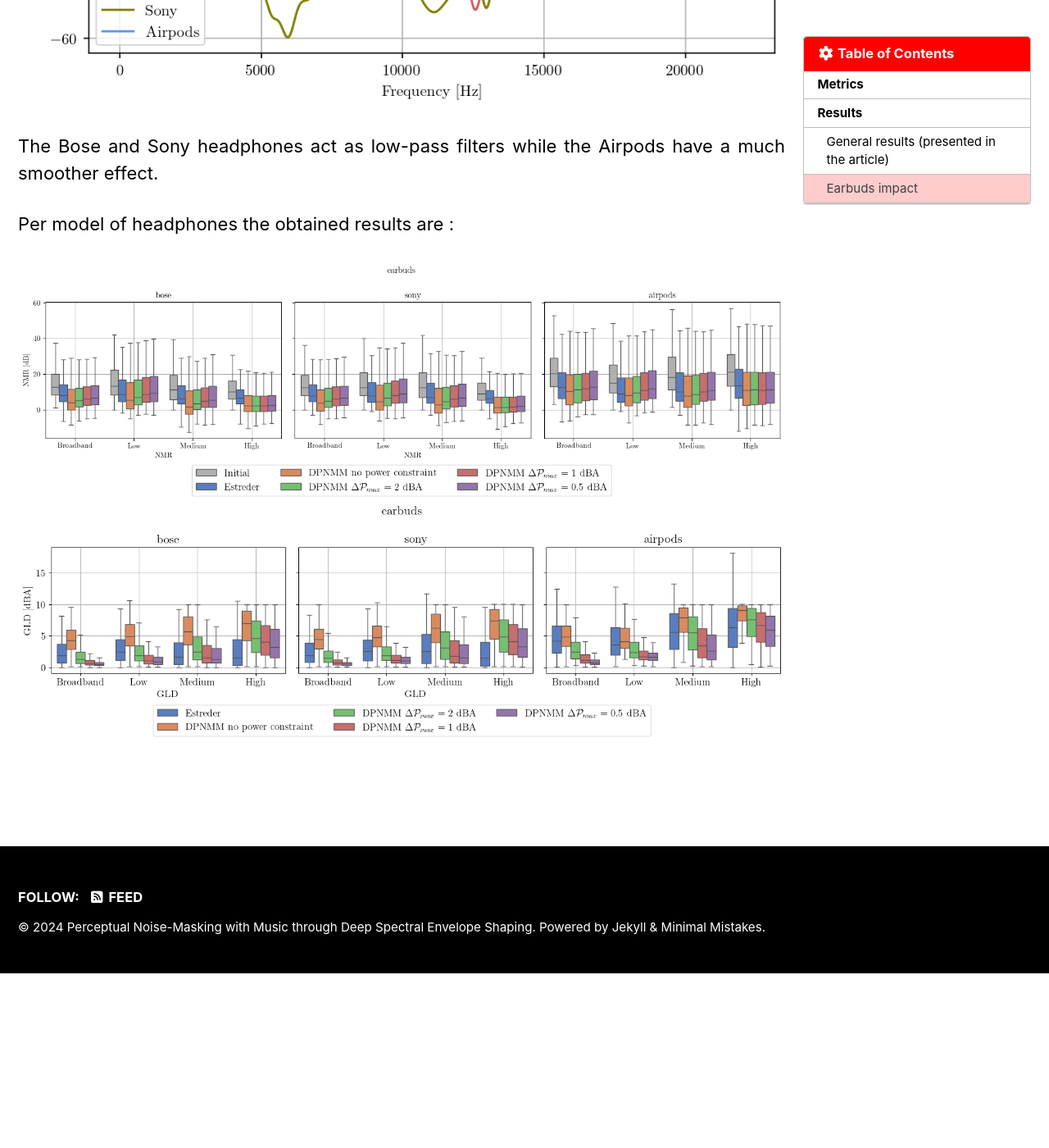
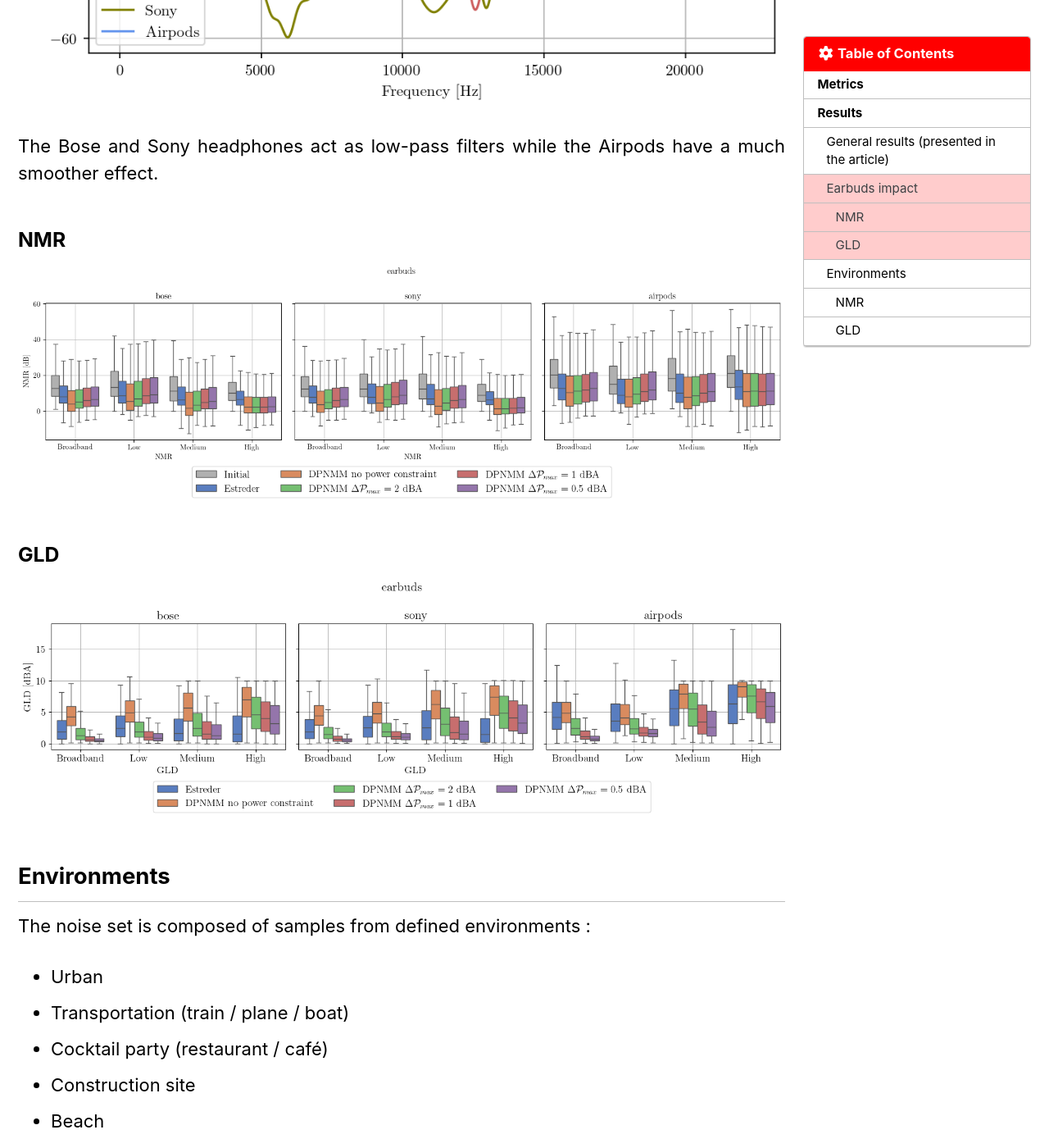
Before and after one commit to ClementineBerger/DPNMM, a Jekyll site: the page built from docs/_pages/results.md, in a window 1280 px wide and 1400 px high, scrolled down 3225 px. Shown: the whole window at 82% size. Built offline with Jekyll 4.4.1, drawn with Linux system fonts in a browser that asks for light colours; cached includes are drawn as plain includes; formulas are drawn with MathJax 3; before the commit the page ends 4411 px from its top, so only the background shows below that.

Commit message:
add environments

```diff
--- a/docs/_pages/results.md
+++ b/docs/_pages/results.md
@@ -76,7 +76,29 @@
 The Bose and Sony headphones act as low-pass filters while the Airpods have a much smoother effect.
 {: .text-justify}
 
-Per model of headphones the obtained results are :
+### NMR
 
 ![image-center](figures/earbuds_nmr.png){: .align-center}
+
+### GLD
+
 ![image-center](figures/earbuds_gld.png){: .align-center}
+
+## Environments
+
+The noise set is composed of samples from defined environments :
+- Urban
+- Transportation (train / plane / boat)
+- Cocktail party (restaurant / café)
+- Construction site
+- Beach
+- Indoor office
+{: .text-justify}
+
+### NMR
+
+![image-center](figures/environment_nmr.png){: .align-center}
+
+### GLD
+
+![image-center](figures/environment_gld.png){: .align-center}
```
Also changed, not shown: docs/figures/environment_gld.png (added), docs/figures/environment_nmr.png (added).
